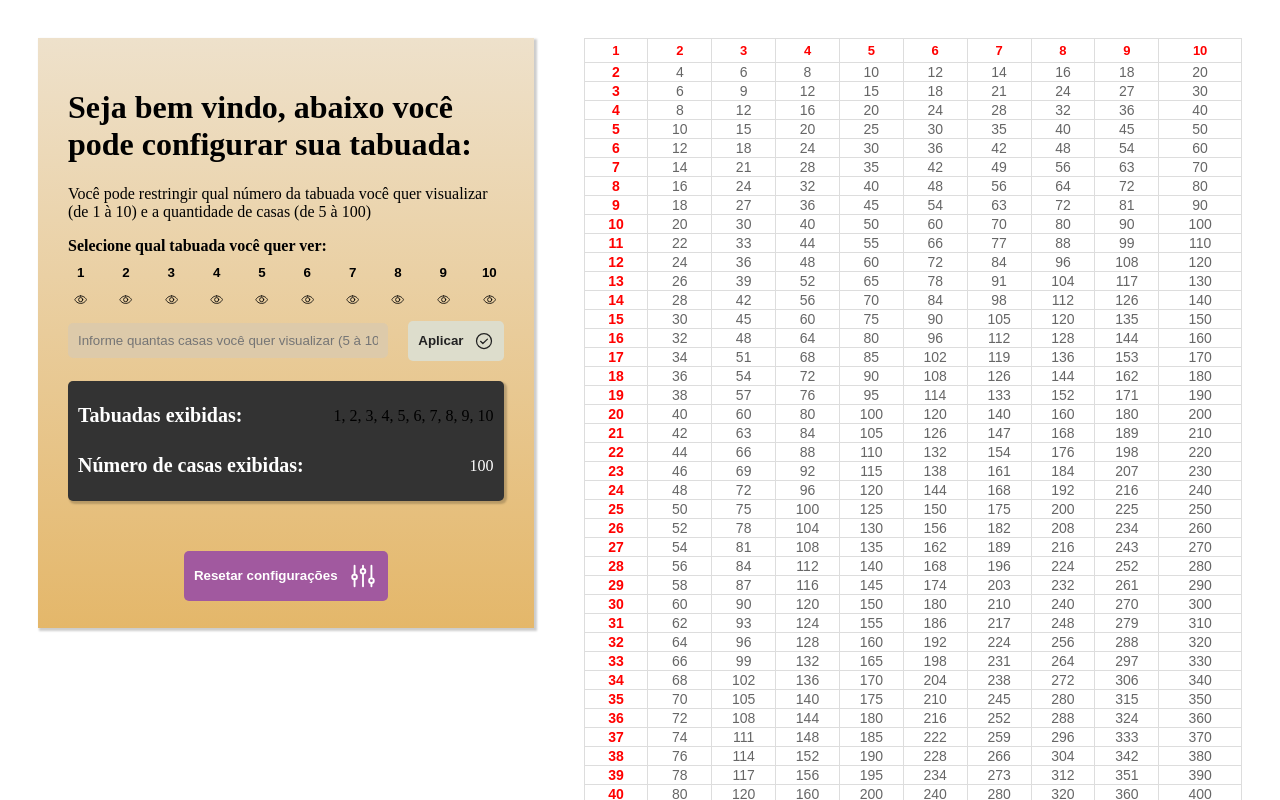
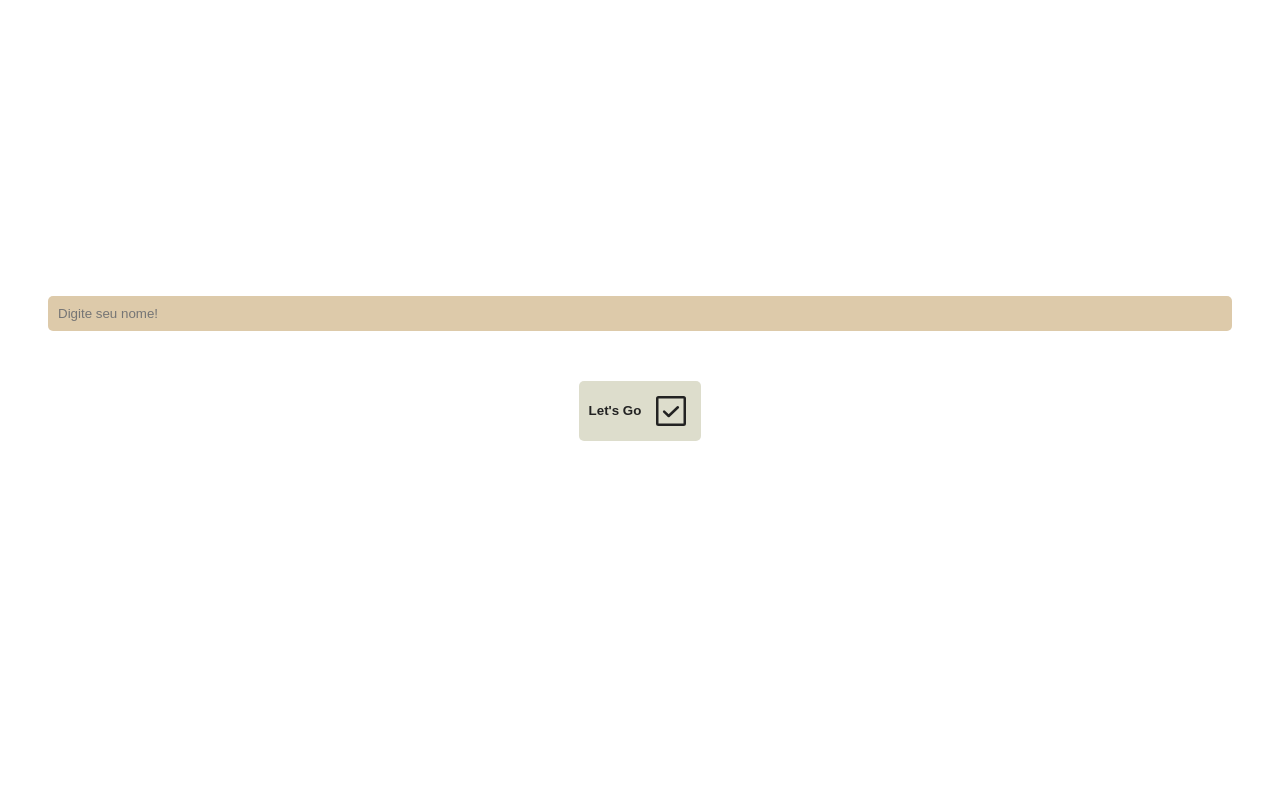
Before and after one commit to mateusrc-dev/multiplication-table-app, a React (Vite) app: page / in a window 1280 px wide. Shown: the top 800 px of the page. Built offline with nearby package versions, Linux system fonts and the light colour scheme.

Commit message:
update project

```diff
--- a/index.html
+++ b/index.html
@@ -2,11 +2,8 @@
 <html lang="en">
   <head>
     <meta charset="UTF-8" />
-    <link rel="preconnect" href="https://fonts.googleapis.com">
-    <link rel="preconnect" href="https://fonts.gstatic.com" crossorigin>
     <meta name="viewport" content="width=device-width, initial-scale=1.0" />
-    <link href="https://fonts.googleapis.com/css2?family=Inter:wght@400;700;900&display=swap" rel="stylesheet">
-    <title>ToDo List</title>
+    <title>Multiplication Table App</title>
   </head>
   <body>
     <div id="root"></div>
--- a/src/pages/App/index.jsx
+++ b/src/pages/App/index.jsx
@@ -20,9 +20,12 @@ import {
   Eye,
   EyeClosed,
   WarningCircle,
+  CheckSquare,
 } from "phosphor-react";
 
 export function App() {
+  const [name, setName] = useState("");
+  const [changeName, setChangeName] = useState("");
   const [isLoading, setIsLoading] = useState(true);
   const [one, setOne] = useState([2]);
   const [two, setTwo] = useState([4]);
@@ -136,6 +139,14 @@ export function App() {
     }
   }
 
+  function handleUpdateName() {
+    if (changeName.length === 0) {
+      alert("Digite seu nome!");
+      return;
+    }
+    setName(changeName);
+  }
+
   useEffect(() => {
     function handleCountOne() {
       let items = [2];
@@ -210,12 +221,38 @@ export function App() {
           <h1>Carregando...</h1>
         </Loading>
       ) : (
+        <>
+          {name.length === 0 ? (
+            <div
+              style={{
+                padding: 50,
+                display: "flex",
+                flexDirection: "column",
+                gap: 30,
+                alignItems: "center",
+                justifyContent: "center",
+                height: "80vh",
+              }}
+            >
+              <InputComponent
+                placeholder="Digite seu nome!"
+                onChange={(e) => setChangeName(e.target.value)}
+              />
+              <ButtonComponent onClick={handleUpdateName}>
+                Let's Go <CheckSquare size="40px" />
+              </ButtonComponent>
+            </div>
+          ) : (
             <Container>
               <ColumnFirst>
-            <h1>Seja bem vindo, abaixo você pode configurar sua tabuada:</h1>
-            <p>
-              Você pode restringir qual número da tabuada você quer visualizar
-              (de 1 à 10) e a quantidade de casas (de 5 à 100)
+                <h1>
+                  Seja bem vindo, <i>{name}!</i>
+                </h1>
+                <p style={{ textAlign: "justify" }}>
+                  Abaixo você pode <strong>configurar sua tabuada</strong>, você
+                  pode <strong>restringir</strong> qual número da tabuada você
+                  quer visualizar (de 1 à 10) e a quantidade de casas (de 5 à
+                  100).
                 </p>
                 <h1 style={{ fontSize: 16 }}>
                   Selecione qual tabuada você quer ver:
@@ -415,17 +452,6 @@ export function App() {
                 <ComponentDetails>
                   <ContainerTwo>
                     <h1 style={{ color: "#ffffff", fontSize: 20 }}>
-                  Tabuadas exibidas:{" "}
-                </h1>
-                <p>
-                  {columnOne && 1}, {columnTwo && 2}, {columnThree && 3},{" "}
-                  {columnFour && 4}, {columnFive && 5}, {columnSix && 6},{" "}
-                  {columnSeven && 7}, {columnEight && 8}, {columnNine && 9},{" "}
-                  {columnTen && 10}
-                </p>
-              </ContainerTwo>
-              <ContainerTwo>
-                <h1 style={{ color: "#ffffff", fontSize: 20 }}>
                       Número de casas exibidas:{" "}
                     </h1>
                     <p style={{ color: "#ffffff" }}>{houses + 2}</p>
@@ -488,5 +514,7 @@ export function App() {
             </Container>
           )}
         </>
+      )}
+    </>
   );
 }
--- a/src/pages/App/styles.js
+++ b/src/pages/App/styles.js
@@ -17,6 +17,8 @@ export const ColumnFirst = styled.div`
   padding: 30px;
   box-shadow: 2px 2px 2px 1px rgba(0, 0, 0, 0.2);
   height: 530px;
+  width: 900px;
+  border-radius: 10px;
 `;
 
 export const ContainerTwo = styled.div`
@@ -33,6 +35,7 @@ export const ContainerSelectColumns = styled.div`
   gap: 20px;
   align-items: center;
   margin-bottom: 10px;
+  justify-content: space-around;
 `;
 
 export const Table = styled.table`
```
Lines whose indentation alone changed are shown as unchanged.
